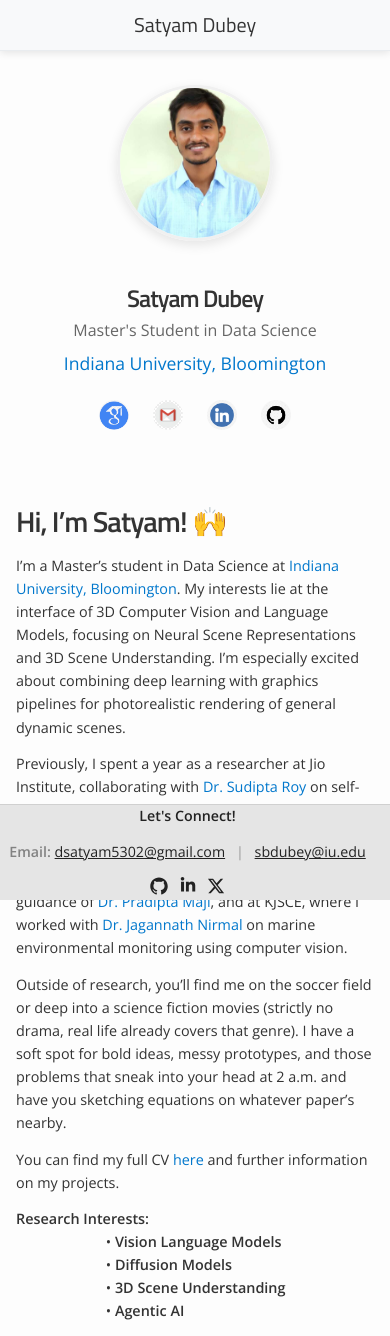
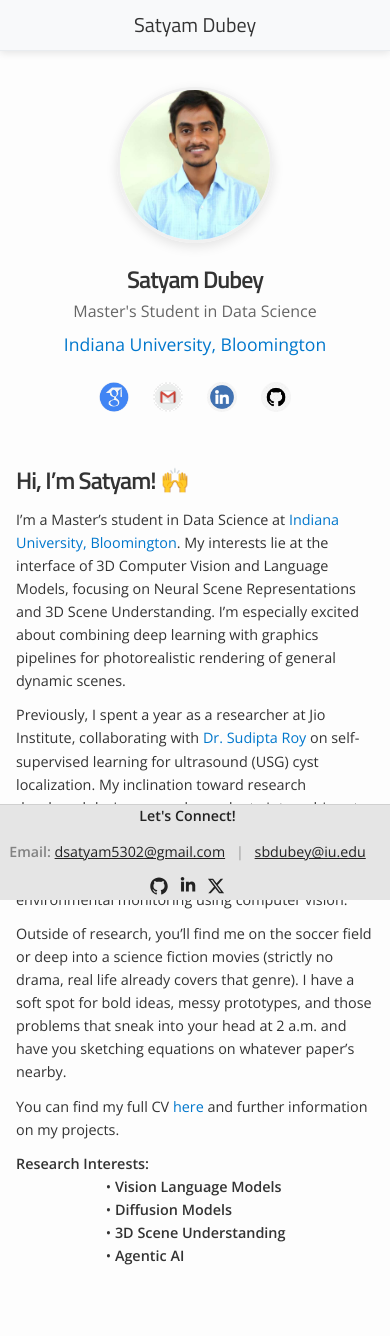
Before and after one commit to dsatyam09/dsatyam09.github.io, a Jekyll site: the page built from index.md, in a window 390 px wide. Built offline with Jekyll 4.4.1, drawn with Linux system fonts in a browser that asks for light colours; after the commit the page ends 1278 px from its top, so only the background shows below that.

Commit message:
Fix SCSS compilation errors and improve responsive design
- Replaced clamp() with incompatible units (vw/px) with media queries
- Fixed SassC compilation error: 'Incompatible units: vw and px'
- Added proper responsive breakpoints for different screen sizes
- Enhanced scaling for large displays (1600px+) and mobile devices
- All styles now compile successfully with Jekyll's SassC converter

```diff
--- a/_sass/_about.scss
+++ b/_sass/_about.scss
@@ -4,13 +4,18 @@
 
 .about-container {
   display: flex;
-  gap: clamp(1.5rem, 3vw, 3rem); /* Responsive gap */
-  margin-top: clamp(1rem, 2vh, 1.28rem); /* Responsive margin */
+  gap: 3rem;
+  margin-top: 1.28rem;
   min-height: calc(100vh - 120px);
-  overflow: visible; /* Allow scrolling for better UX */
+  overflow: visible;
+
+  @media (min-width: 1600px) {
+    gap: 4rem;
+    margin-top: 2rem;
+  }
 
   @include media-query($on-laptop) {
-    gap: clamp(1rem, 2vw, 2rem);
+    gap: 2rem;
   }
 
   @include media-query(768px) {
@@ -21,13 +26,20 @@
 }
 
 .profile-section {
-  flex: 0 0 clamp(280px, 25vw, 350px); /* Responsive width */
+  flex: 0 0 350px;
   text-align: center;
-  padding-left: clamp(1rem, 2vw, 2rem); /* Responsive padding */
-  padding-top: clamp(1.5rem, 3vh, 3rem); /* Responsive padding */
+  padding-left: 2rem;
+  padding-top: 3rem;
+
+  @media (min-width: 1600px) {
+    flex: 0 0 400px;
+    padding-left: 3rem;
+    padding-top: 4rem;
+  }
 
   @include media-query($on-laptop) {
-    flex: 0 0 clamp(250px, 30vw, 300px);
+    flex: 0 0 300px;
+    padding-left: 1.5rem;
   }
 
   @include media-query(768px) {
@@ -43,21 +55,31 @@
 }
 
 .circular-photo {
-  width: clamp(180px, 20vw, 250px); /* Responsive size */
-  height: clamp(180px, 20vw, 250px); /* Responsive size */
+  width: 250px;
+  height: 250px;
   border-radius: 50%;
   object-fit: cover;
   border: 3px solid #f0f0f0;
   box-shadow: 0 4px 12px rgba(0, 0, 0, 0.1);
 
+  @media (min-width: 1600px) {
+    width: 280px;
+    height: 280px;
+  }
+
   @include media-query($on-laptop) {
-    width: clamp(150px, 18vw, 200px);
-    height: clamp(150px, 18vw, 200px);
+    width: 200px;
+    height: 200px;
   }
 
   @include media-query(768px) {
-    width: clamp(150px, 30vw, 200px);
-    height: clamp(150px, 30vw, 200px);
+    width: 180px;
+    height: 180px;
+  }
+
+  @include media-query(600px) {
+    width: 150px;
+    height: 150px;
   }
 }
 
@@ -66,11 +88,23 @@
 }
 
 .profile-name {
-  font-size: clamp(1.5rem, 3vw, 2rem); /* Responsive font size */
+  font-size: 2rem;
   font-weight: 600;
   color: #333333;
   margin-bottom: 0.5rem;
   font-family: 'Titillium Web', sans-serif;
+
+  @media (min-width: 1600px) {
+    font-size: 2.2rem;
+  }
+
+  @media (max-width: 950px) {
+    font-size: 1.8rem;
+  }
+
+  @media (max-width: 600px) {
+    font-size: 1.5rem;
+  }
 }
 
 .profile-title {
@@ -132,11 +166,15 @@
 
 .content-section {
   flex: 1;
-  max-width: none; /* Remove max-width constraint */
-  padding-right: clamp(1rem, 2vw, 2rem); /* Responsive padding */
+  max-width: none;
+  padding-right: 2rem;
   display: flex;
   flex-direction: column;
-  justify-content: space-between; /* Distribute content vertically */
+  justify-content: space-between;
+
+  @media (min-width: 1600px) {
+    padding-right: 3rem;
+  }
 
   @include media-query(768px) {
     padding-right: 0;
@@ -144,18 +182,47 @@
 }
 
 .content-section h1 {
-  font-size: clamp(1.8rem, 4vw, 2.2rem); /* Responsive font size */
+  font-size: 2.2rem;
   font-weight: 600;
   color: #333333;
-  margin-bottom: clamp(1rem, 2vh, 1.5rem); /* Responsive margin */
+  margin-bottom: 1.5rem;
   font-family: 'Titillium Web', sans-serif;
+
+  @media (min-width: 1600px) {
+    font-size: 2.5rem;
+    margin-bottom: 2rem;
+  }
+
+  @media (max-width: 950px) {
+    font-size: 1.8rem;
+    margin-bottom: 1.2rem;
+  }
+
+  @media (max-width: 600px) {
+    font-size: 1.5rem;
+    margin-bottom: 1rem;
+  }
 }
 
 .content-section p {
-  font-size: clamp(0.9rem, 1.5vw, 1rem); /* Responsive font size */
+  font-size: 1rem;
   line-height: 1.6;
   color: #333333;
-  margin-bottom: clamp(0.7rem, 1.5vh, 0.84rem); /* Responsive margin */
+  margin-bottom: 0.84rem;
+
+  @media (min-width: 1600px) {
+    font-size: 1.1rem;
+    margin-bottom: 1rem;
+  }
+
+  @media (max-width: 950px) {
+    font-size: 0.95rem;
+  }
+
+  @media (max-width: 600px) {
+    font-size: 0.9rem;
+    margin-bottom: 0.7rem;
+  }
 }
 
 .content-section a {
@@ -168,11 +235,26 @@
 }
 
 .content-section h2 {
-  font-size: clamp(1.1rem, 2.5vw, 1.3rem); /* Responsive font size */
+  font-size: 1.3rem;
   font-weight: 600;
   color: #333333;
-  margin: clamp(1rem, 2vh, 1.5rem) 0 clamp(0.7rem, 1.5vh, 1rem) 0; /* Responsive margins */
+  margin: 1.5rem 0 1rem 0;
   font-family: 'Titillium Web', sans-serif;
+
+  @media (min-width: 1600px) {
+    font-size: 1.5rem;
+    margin: 2rem 0 1.2rem 0;
+  }
+
+  @media (max-width: 950px) {
+    font-size: 1.2rem;
+    margin: 1.2rem 0 0.8rem 0;
+  }
+
+  @media (max-width: 600px) {
+    font-size: 1.1rem;
+    margin: 1rem 0 0.7rem 0;
+  }
 }
 
 .content-section ul {
--- a/_sass/_base.scss
+++ b/_sass/_base.scss
@@ -15,12 +15,20 @@ dl, dd, ol, ul, figure {
  */
 body {
     font-family: $base-font-family;
-    font-size: clamp(0.9rem, 1.5vw, $base-font-size); /* Responsive base font size */
+    font-size: $base-font-size;
     line-height: $base-line-height;
     font-weight: 300;
     color: $text-color;
     background-color: $background-color;
     -webkit-text-size-adjust: 100%;
+
+    @media (min-width: 1600px) {
+        font-size: 1.05em;
+    }
+
+    @media (max-width: 600px) {
+        font-size: 0.9em;
+    }
 }
 
 
@@ -153,29 +161,35 @@ pre {
  * Wrapper - now fully responsive
  */
 .wrapper {
-    max-width: min(#{$content-width}, 90vw);
+    max-width: #{$content-width};
     margin-right: auto;
     margin-left: auto;
-    padding-right: clamp(1rem, 3vw, #{$spacing-unit});
-    padding-left: clamp(1rem, 3vw, #{$spacing-unit});
+    padding-right: $spacing-unit;
+    padding-left: $spacing-unit;
     @extend %clearfix;
 
+    @media (min-width: 1400px) {
+        max-width: #{$content-width-large};
+        padding-right: 3rem;
+        padding-left: 3rem;
+    }
+
+    @media (min-width: 1600px) {
+        max-width: 1600px;
+        padding-right: 4rem;
+        padding-left: 4rem;
+    }
+
     @include media-query($on-laptop) {
-        max-width: min(#{$content-width}, 95vw);
-        padding-right: clamp(0.5rem, 2vw, #{$spacing-unit} / 2);
-        padding-left: clamp(0.5rem, 2vw, #{$spacing-unit} / 2);
+        max-width: 95%;
+        padding-right: $spacing-unit / 2;
+        padding-left: $spacing-unit / 2;
     }
 
     @include media-query($on-palm) {
         max-width: 100%;
         padding-right: 1rem;
         padding-left: 1rem;
-    }
-
-    @include media-query-min($on-large) {
-        max-width: min(#{$content-width-large}, 85vw);
-        padding-right: clamp(2rem, 4vw, 3rem);
-        padding-left: clamp(2rem, 4vw, 3rem);
     }
 }
 
--- a/_sass/_header.scss
+++ b/_sass/_header.scss
@@ -11,34 +11,51 @@
 }
 
 .wrapper {
-    max-width: min(1400px, 90vw);
+    max-width: 1400px;
     margin: 0 auto;
-    padding: 0 clamp(1rem, 4vw, 3rem);
+    padding: 0 3rem;
+
+    @media (min-width: 1600px) {
+        max-width: 1600px;
+        padding: 0 4rem;
+    }
+
+    @media (min-width: 2000px) {
+        max-width: 1800px;
+        padding: 0 5rem;
+    }
 
     @include media-query($on-laptop) {
-        max-width: min(950px, 95vw);
-        padding: 0 clamp(1rem, 3vw, 2rem);
+        max-width: 95%;
+        padding: 0 2rem;
     }
 
     @include media-query($on-palm) {
         max-width: 100%;
         padding: 0 1rem;
     }
-
-    @include media-query-min($on-large) {
-        max-width: min(1600px, 85vw);
-        padding: 0 clamp(2rem, 5vw, 4rem);
-    }
 }
 
 .site-title {
     float: left;
-    font-size: clamp(20px, 2.5vw, 26px); /* Responsive font size */
+    font-size: 26px;
     font-weight: 500;
     color: #333333;
     text-decoration: none;
     font-family: 'Titillium Web', sans-serif;
     line-height: 1;
+
+    @media (min-width: 1600px) {
+        font-size: 28px;
+    }
+
+    @media (max-width: 950px) {
+        font-size: 22px;
+    }
+
+    @media (max-width: 600px) {
+        font-size: 20px;
+    }
 }
 
 .site-nav {
@@ -53,13 +70,24 @@
     font-weight: 700;
     font-family: 'Titillium Web', sans-serif;
     text-transform: uppercase;
-    font-size: clamp(12px, 1.5vw, 14px); /* Responsive font size */
+    font-size: 14px;
     letter-spacing: 1px;
-    margin-left: clamp(15px, 2vw, 30px); /* Responsive spacing */
+    margin-left: 30px;
     transition: color 0.3s ease;
 
+    @media (min-width: 1600px) {
+        font-size: 15px;
+        margin-left: 35px;
+    }
+
     @include media-query(900px) {
-        margin-left: clamp(10px, 1.5vw, 20px);
+        font-size: 12px;
+        margin-left: 20px;
+    }
+
+    @include media-query(768px) {
+        font-size: 12px;
+        margin-left: 15px;
     }
 }
 
--- a/_sass/_layout.scss
+++ b/_sass/_layout.scss
@@ -85,7 +85,7 @@
 /* Left-aligned text content - now responsive */
 .page-text {
     flex: 1;
-    min-width: min(500px, 100%);
+    min-width: 500px;
 
     @include media-query($on-laptop) {
         min-width: 100%;
@@ -94,13 +94,17 @@
 
 /* Image sections - now responsive */
 .page-image img {
-    max-width: min(300px, 30vw);
+    max-width: 300px;
     width: 100%;
     height: auto;
     border-radius: 10px;
 
+    @media (min-width: 1600px) {
+        max-width: 350px;
+    }
+
     @include media-query($on-laptop) {
-        max-width: min(250px, 40vw);
+        max-width: 250px;
     }
 
     @include media-query($on-palm) {
@@ -111,29 +115,49 @@
 /* Page titles - add more spacing from navbar - now responsive */
 .page-content h1,
 .page-content h2 {
-    margin-top: clamp(2rem, 5vh, 3rem); /* Fluid spacing */
-    font-size: clamp(1.5rem, 4vw, 2.5rem); /* Responsive font size */
+    margin-top: 3rem;
+    font-size: 2.5rem;
+
+    @media (min-width: 1600px) {
+        margin-top: 4rem;
+        font-size: 3rem;
+    }
+
+    @media (max-width: 950px) {
+        margin-top: 2rem;
+        font-size: 2rem;
+    }
+
+    @media (max-width: 600px) {
+        margin-top: 1.5rem;
+        font-size: 1.5rem;
+    }
 }
 
 /* Make content span wider with increased margins - now responsive */
 .wrapper {
-    max-width: min(1400px, 90vw); /* Responsive max-width */
+    max-width: 1400px;
     margin: 0 auto;
-    padding: 0 clamp(1rem, 4vw, 3rem); /* Fluid padding that scales with viewport */
+    padding: 0 3rem;
+
+    @media (min-width: 1600px) {
+        max-width: 1600px;
+        padding: 0 4rem;
+    }
+
+    @media (min-width: 2000px) {
+        max-width: 1800px;
+        padding: 0 5rem;
+    }
 
     @include media-query($on-laptop) {
-        max-width: min(950px, 95vw);
-        padding: 0 clamp(1rem, 3vw, 2rem);
+        max-width: 95%;
+        padding: 0 2rem;
     }
 
     @include media-query($on-palm) {
         max-width: 100%;
         padding: 0 1rem;
-    }
-
-    @include media-query-min($on-large) {
-        max-width: min(1600px, 85vw);
-        padding: 0 clamp(2rem, 5vw, 4rem);
     }
 }
 
@@ -168,12 +192,24 @@
 }
 
 h1 /* .post-title */ {
-    margin-top: clamp(0.5rem, 1vh, 10px);
+    margin-top: 10px;
     letter-spacing: -1px;
     line-height: 1;
     font-family: 'Titillium Web', sans-serif;
     color: $blue-color-dark;
-    font-size: clamp(1.8rem, 4vw, 2.5rem); /* Responsive h1 size */
+    font-size: 2.5rem;
+
+    @media (min-width: 1600px) {
+        font-size: 3rem;
+    }
+
+    @media (max-width: 950px) {
+        font-size: 2rem;
+    }
+
+    @media (max-width: 600px) {
+        font-size: 1.8rem;
+    }
 }
 
 .post-content {
```
Also changed, not shown: assets/css/custom.css (+17 -4 lines).
